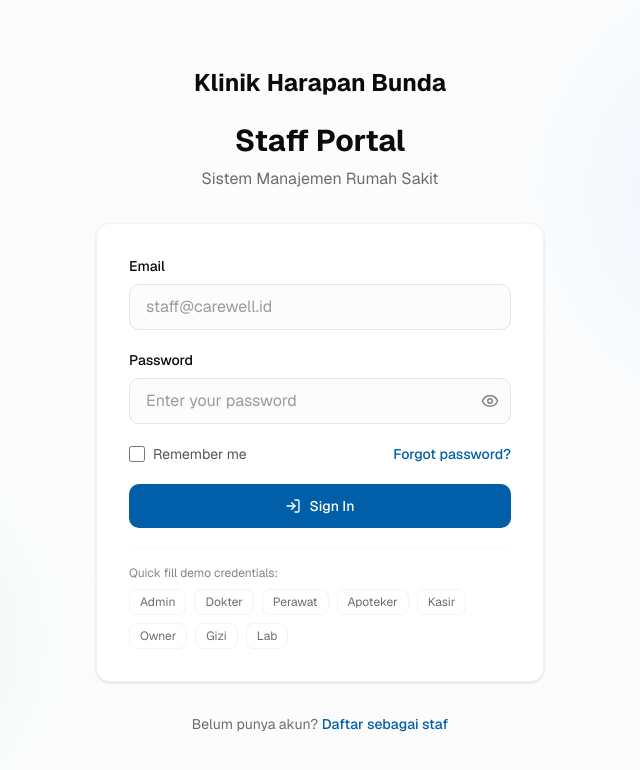
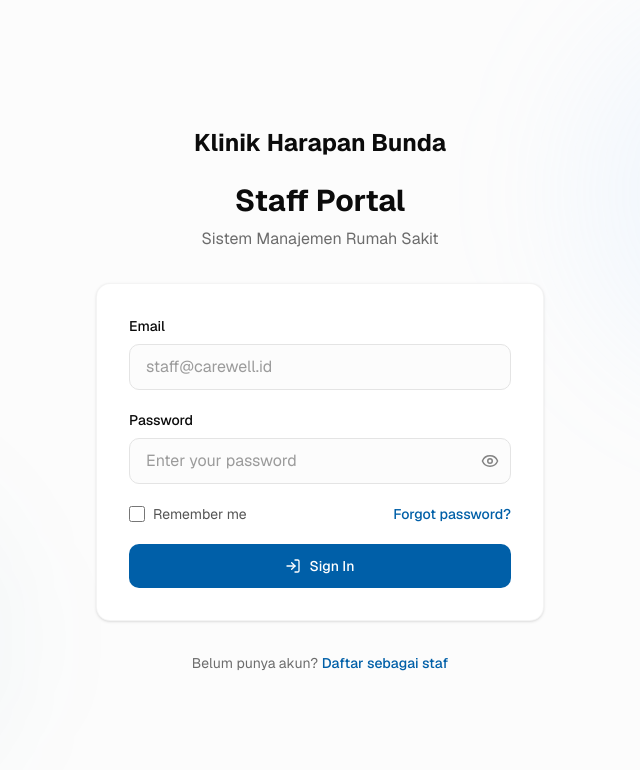
Before and after one commit to Wisnusat/simrs, a Next.js app: page / in a window 1280 px wide. Shown: the top 770 px of the page, without its empty margins (320-960 px from the left). Built offline with nearby package versions, Linux system fonts and the light colour scheme.

Commit message:
fix: hide demo credentials in prod

```diff
--- a/components/auth/login-form.tsx
+++ b/components/auth/login-form.tsx
@@ -18,16 +18,16 @@
 }
 
 // Demo credentials shown at bottom of form
-const DEMO_CREDENTIALS = [
-  { role: 'Admin', email: 'admin@carewell.id', password: 'admin123' },
-  { role: 'Dokter', email: 'dokter@carewell.id', password: 'dokter123' },
-  { role: 'Perawat', email: 'perawat@carewell.id', password: 'perawat123' },
-  { role: 'Apoteker', email: 'apoteker@carewell.id', password: 'apoteker123' },
-  { role: 'Kasir', email: 'kasir@carewell.id', password: 'kasir123' },
-  { role: 'Owner', email: 'owner@carewell.id', password: 'owner123' },
-  { role: 'Gizi', email: 'gizi@carewell.id', password: 'gizi123' },
-  { role: 'Lab', email: 'perawat.lab@carewell.id', password: 'labperawat123' }
-]
+// const DEMO_CREDENTIALS = [
+//   { role: 'Admin', email: 'admin@carewell.id', password: 'admin123' },
+//   { role: 'Dokter', email: 'dokter@carewell.id', password: 'dokter123' },
+//   { role: 'Perawat', email: 'perawat@carewell.id', password: 'perawat123' },
+//   { role: 'Apoteker', email: 'apoteker@carewell.id', password: 'apoteker123' },
+//   { role: 'Kasir', email: 'kasir@carewell.id', password: 'kasir123' },
+//   { role: 'Owner', email: 'owner@carewell.id', password: 'owner123' },
+//   { role: 'Gizi', email: 'gizi@carewell.id', password: 'gizi123' },
+//   { role: 'Lab', email: 'perawat.lab@carewell.id', password: 'labperawat123' }
+// ]
 
 export default function LoginForm() {
   const [formData, setFormData] = useState({ email: '', password: '' })
@@ -177,7 +177,7 @@
       </Button>
 
       {/* Demo Credentials */}
-      <div className="pt-4 border-t border-border/20">
+      {/* <div className="pt-4 border-t border-border/20">
         <p className="text-xs text-foreground/50 mb-2">Quick fill demo credentials:</p>
         <div className="flex flex-wrap gap-2">
           {DEMO_CREDENTIALS.map((c) => (
@@ -192,7 +192,7 @@
             </button>
           ))}
         </div>
-      </div>
+      </div> */}
 
     </form>
   )
```
